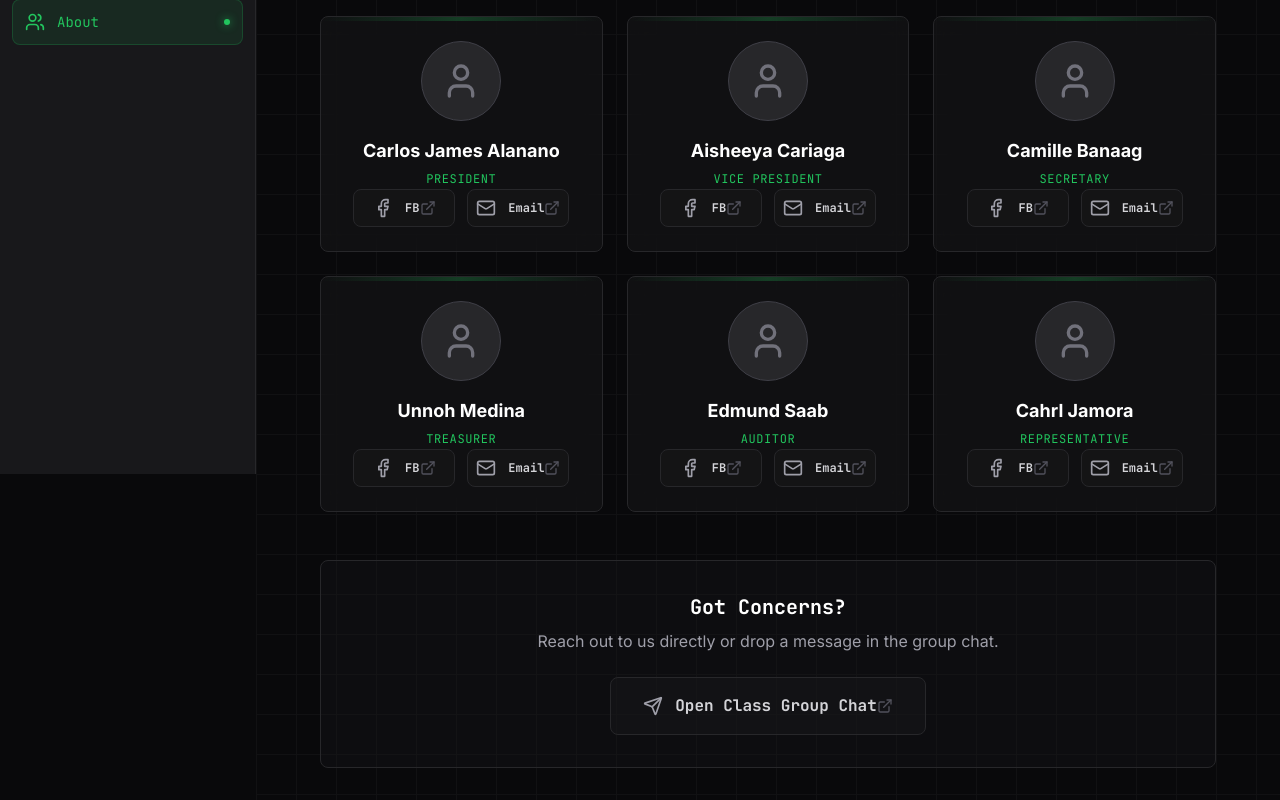
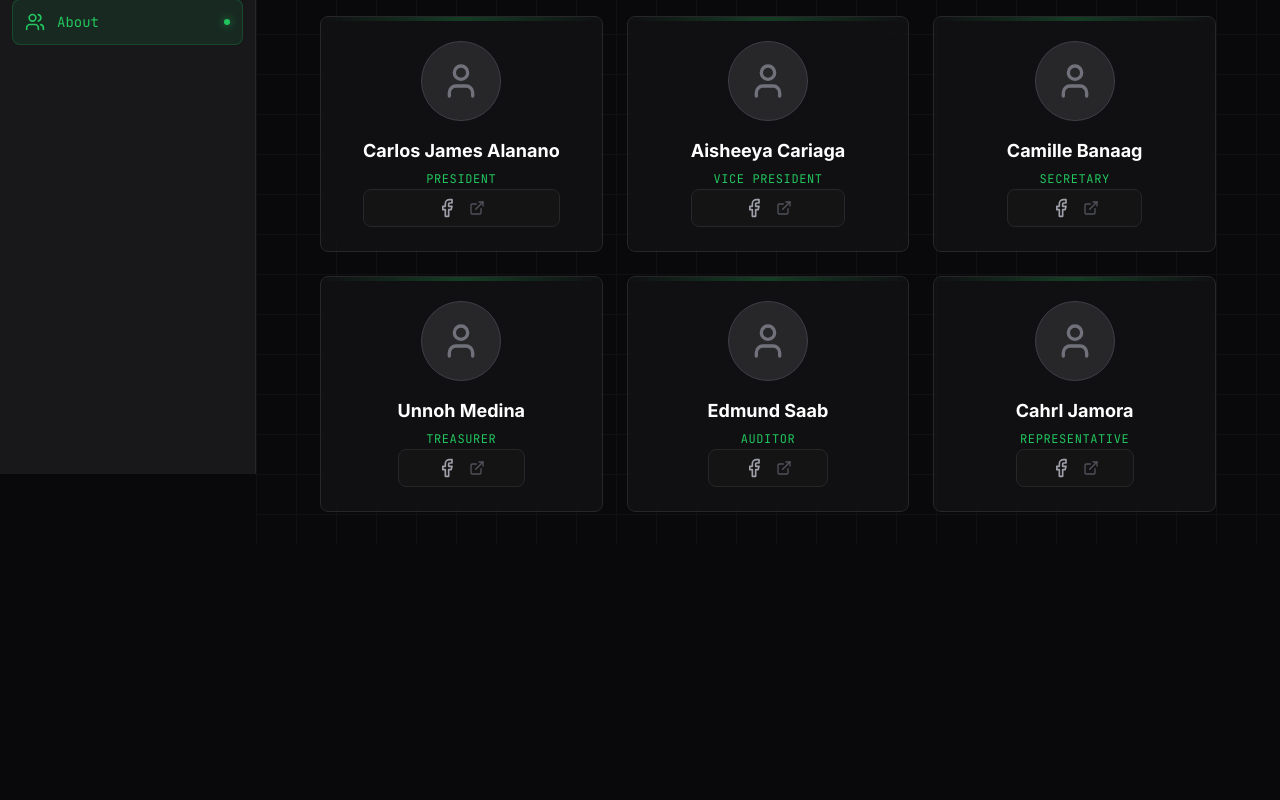
Before and after one commit to cjalanano-dev/cs1a, a SvelteKit app: page /about in a window 1280 px wide. Shown: the part 326-1126 px from the top of the page. After the commit the page ends 870 px from the top, so only its background shows below. Built offline with nearby package versions, Linux system fonts and the light colour scheme; no server answers.

Commit message:
cleaner officers

```diff
--- a/src/routes/about/+page.svelte
+++ b/src/routes/about/+page.svelte
@@ -7,38 +7,32 @@
 		{
 			role: 'President',
 			name: 'Carlos James Alanano',
-			fb: '#',
-			email: '#'
+			fb: '#'
 		},
 		{
 			role: 'Vice President',
 			name: 'Aisheeya Cariaga',
-			fb: '#',
-			email: '#'
+			fb: '#'
 		},
 		{
 			role: 'Secretary',
 			name: 'Camille Banaag',
-			fb: '#',
-			email: '#'
+			fb: '#'
 		},
 		{
 			role: 'Treasurer',
 			name: 'Unnoh Medina',
-			fb: '#',
-			email: '#'
+			fb: '#'
 		},
 		{
 			role: 'Auditor',
 			name: 'Edmund Saab',
-			fb: '#',
-			email: '#'
+			fb: '#'
 		},
 		{
 			role: 'Representative',
 			name: 'Cahrl Jamora',
-			fb: '#',
-			email: '#'
+			fb: '#'
 		}
 	];
 </script>
@@ -76,29 +70,14 @@
 					>{officer.role}</span
 				>
 
-				<div class="mt-auto grid w-full grid-cols-2 gap-3">
+				<div class="mt-auto grid w-full grid-cols-1 gap-3">
 					<QuickLink
 						href={officer.fb}
-						label="FB"
 						icon={Facebook}
-						className="justify-center px-2 py-2 text-xs"
-					/>
-					<QuickLink
-						href={officer.email}
-						label="Email"
-						icon={Mail}
 						className="justify-center px-2 py-2 text-xs"
 					/>
 				</div>
 			</Card>
 		{/each}
 	</div>
-
-	<div class="mt-12 rounded-lg border border-zinc-800 bg-zinc-900/30 p-8 text-center">
-		<h3 class="mb-2 font-mono text-xl font-bold text-white">Got Concerns?</h3>
-		<p class="mb-6 text-zinc-400">Reach out to us directly or drop a message in the group chat.</p>
-		<div class="flex justify-center">
-			<QuickLink href="#" label="Open Class Group Chat" icon={Send} className="w-auto px-8" />
-		</div>
-	</div>
 </div>
```
